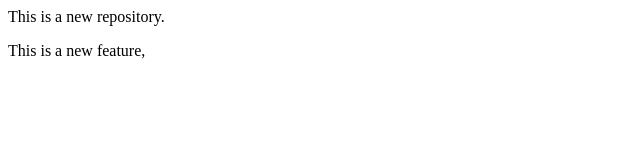
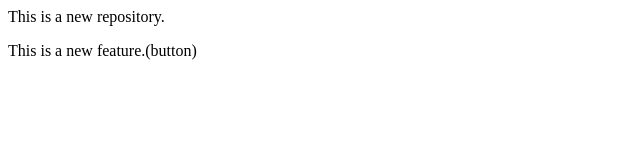
Before and after one commit to rsharma948/LocalRepo, a plain HTML site: page index.html in a window 1280 px wide. Shown: the full height of the page, 0-640 px from the left. Drawn offline with Linux system fonts and the light colour scheme.

```diff
--- a/index.html
+++ b/index.html
@@ -1,2 +1,2 @@
 <p>This is a new repository.</p>
-<p>This is a new feature,</p>
+<p>This is a new feature.(button)</p>
```
